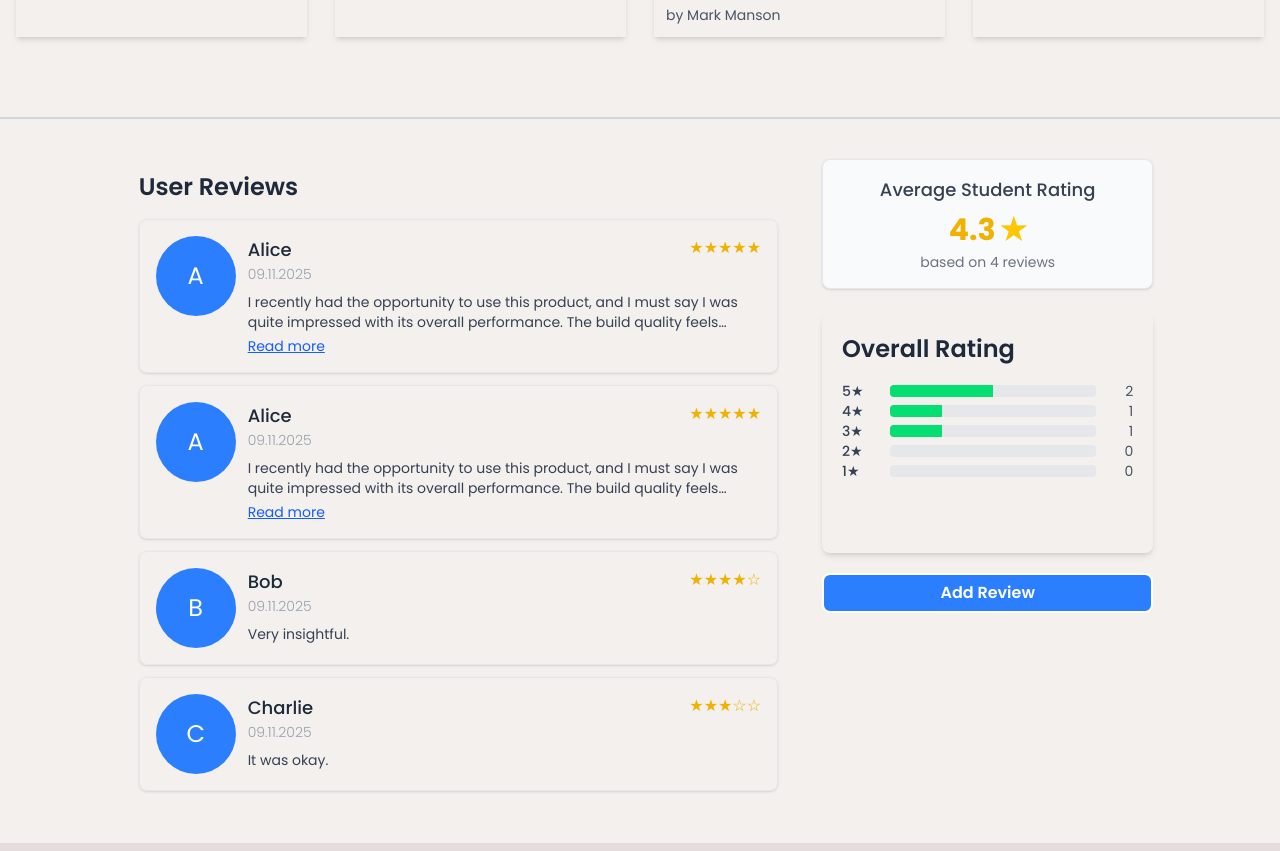
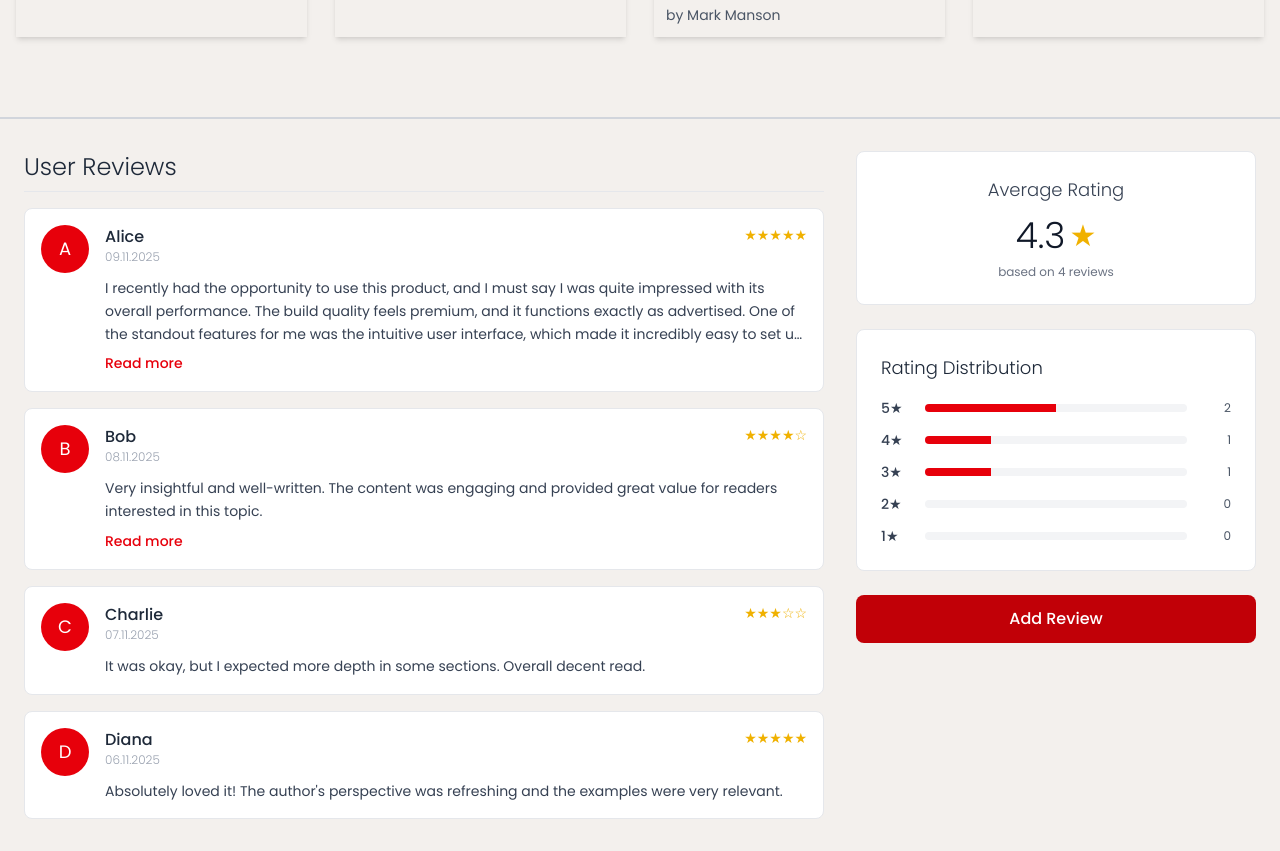
Before and after one commit to vikastech15/vikastech15-vikastech15-Online-Book-Rental-Website-Frontend, a React (Vite) app: page /ShowBooks/1 in a window 1280 px wide. Shown: the part 1165-2016 px from the top of the page. Built offline with nearby package versions, Linux system fonts and the light colour scheme; no server answers.

Commit message:
Update Review.jsx

```diff
--- a/src/components/Review&Crousel/Review.jsx
+++ b/src/components/Review&Crousel/Review.jsx
@@ -5,22 +5,17 @@ import ReviewForm from "./ReviewForm";
 const Review = () => {
   const [expandedReview, setExpandedReview] = useState(null);
   const [showModal, setShowModal] = useState(false);
+  const [isVisible, setIsVisible] = useState(false);
 
+  React.useEffect(() => {
+    setIsVisible(true);
+  }, []);
 
   const toggleExpand = (idx) => {
     setExpandedReview(expandedReview === idx ? null : idx);
   };
 
   const [reviews, setReviews] = useState([
-    // your existing initial reviews here...
-
-    {
-      username: "Alice",
-      date: "09.11.2025",
-      rating: 5,
-      comment:
-        "I recently had the opportunity to use this product, and I must say I was quite impressed with its overall performance. The build quality feels premium, and it functions exactly as advertised. One of the standout features for me was the intuitive user interface, which made it incredibly easy to set up and start using right away. Additionally, the customer support team was very responsive and helpful when I had a minor question. I would definitely recommend this to anyone looking for a reliable solution in this category.",
-    },
     {
       username: "Alice",
       date: "09.11.2025",
@@ -30,154 +25,211 @@ const Review = () => {
     },
     {
       username: "Bob",
-      date: "09.11.2025",
+      date: "08.11.2025",
       rating: 4,
-      comment: "Very insightful.",
+      comment: "Very insightful and well-written. The content was engaging and provided great value for readers interested in this topic.",
     },
     {
       username: "Charlie",
-      date: "09.11.2025",
+      date: "07.11.2025",
       rating: 3,
-      comment: "It was okay.",
+      comment: "It was okay, but I expected more depth in some sections. Overall decent read.",
+    },
+    {
+      username: "Diana",
+      date: "06.11.2025",
+      rating: 5,
+      comment: "Absolutely loved it! The author's perspective was refreshing and the examples were very relevant.",
     },
   ]);
 
+  const averageRating = reviews.length > 0
+    ? (reviews.reduce((sum, r) => sum + r.rating, 0) / reviews.length).toFixed(1)
+    : "0.0";
+
   return (
     <>
-      <div className="flex items-start gap-8 m-5 p-5 w-10/12 ">
+      <div className="container mx-auto px-4 sm:px-6 py-8">
+        <div className="flex flex-col lg:flex-row gap-6 lg:gap-8">
           {/* Left Side - Individual User Reviews */}
-        <div className="w-8/12 space-y-4 p-3 ">
-          <h2 className="text-2xl font-semibold text-gray-800 mb-2  pb-2">
+          <div className="w-full lg:w-8/12 space-y-4">
+            <h2 className="text-2xl font-light text-gray-800 mb-4 pb-2 border-b border-gray-200 transition-all duration-500 delay-100">
               User Reviews
             </h2>
 
-          <div className="flex flex-col gap-3 ">
+            <div className="flex flex-col gap-4">
               {reviews && reviews.length > 0 ? (
                 reviews.map((review, idx) => {
                   const isExpanded = expandedReview === idx;
                   return (
                     <div
                       key={idx}
-                    className="p-4 border flex gap-3 border-gray-200 rounded-lg shadow-sm "
+                      className={`p-4 bg-white border border-gray-200 rounded-lg transition-all duration-500 transform hover:scale-105 hover:shadow-md ${
+                        isVisible ? 'opacity-100 translate-y-0' : 'opacity-0 translate-y-4'
+                      }`}
+                      style={{ transitionDelay: `${idx * 100}ms` }}
                     >
-                    {/* user profile */}
-                    <div className="w-20 h-20 bg-blue-500 rounded-full text-2xl flex items-center justify-center text-white flex-shrink-0">
+                      <div className="flex gap-4">
+                        {/* User Profile */}
+                        <div className="w-12 h-12 bg-red-600 rounded-full text-lg flex items-center justify-center text-white flex-shrink-0 transition-transform duration-300 hover:scale-110">
                           {review.username?.[0] || "R"}
                         </div>
 
-                    <div className="flex flex-col w-full">
-                      <div className="flex justify-between items-start w-full mb-2">
+                        <div className="flex-1 min-w-0">
+                          <div className="flex flex-col sm:flex-row sm:justify-between sm:items-start gap-2 mb-3">
                             <div className="flex-1">
-                          <h3 className="font-medium text-gray-800 text-lg">
+                              <h3 className="font-medium text-gray-800 text-base">
                                 {review.username}
                               </h3>
-                          <p className="font-light text-gray-400 text-sm">
+                              <p className="font-light text-gray-400 text-xs">
                                 {review.date}
                               </p>
                             </div>
-                        <div className="text-yellow-500 text-normal whitespace-nowrap pl-3">
+                            <div className="text-yellow-500 text-sm whitespace-nowrap">
                               {"★".repeat(review.rating)}
                               {"☆".repeat(5 - review.rating)}
                             </div>
                           </div>
 
                           <p
-                        className={`text-sm text-gray-700 ${
-                          isExpanded ? "" : "line-clamp-2"
+                            className={`text-sm text-gray-700 leading-relaxed transition-all duration-300 ${
+                              isExpanded ? '' : 'line-clamp-3'
                             }`}
                           >
                             {review.comment}
                           </p>
 
-                      {review.comment.length > 100 && (
+                          {review.comment.length > 120 && (
                             <button
                               onClick={() => toggleExpand(idx)}
-                          className="mt-1 text-blue-600 text-sm underline w-fit"
+                              className="mt-2 text-red-600 hover:text-red-700 text-sm font-medium transition-colors duration-200 w-fit"
                             >
                               {isExpanded ? "Show less" : "Read more"}
                             </button>
                           )}
                         </div>
                       </div>
+                    </div>
                   );
                 })
               ) : (
+                <div className="text-center py-8">
                   <p className="text-gray-500 italic">No reviews yet.</p>
+                </div>
               )}
             </div>
           </div>
 
-        {/* Right Side - Summary of Total Reviews */}
-        <div className="w-4/12">
-
+          {/* Right Side - Rating Summary */}
+          <div className="w-full lg:w-4/12">
+            <div className="sticky top-6 space-y-6">
               {/* Average Rating Box */}
-          <div className="bg-gray-50 border border-gray-200 rounded-lg p-4 mb-6 text-center shadow-sm">
-              <h3 className="text-lg font-medium text-gray-700 mb-2">
-                Average Student Rating
+              <div className="bg-white border border-gray-200 rounded-lg p-6 text-center transition-all duration-500 transform hover:scale-105 hover:shadow-md">
+                <h3 className="text-lg font-light text-gray-700 mb-3">
+                  Average Rating
                 </h3>
-              <div className="flex items-center justify-center text-yellow-500 text-3xl font-bold">
-                {reviews && reviews.length > 0
-                  ? (
-                      reviews.reduce((sum, r) => sum + r.rating, 0) /
-                      reviews.length
-                    ).toFixed(1)
-                  : "N/A"}
-                <span className="ml-1 text-yellow-400">★</span>
+                <div className="flex items-center justify-center text-4xl font-light text-gray-900 mb-2">
+                  {averageRating}
+                  <span className="ml-1 text-yellow-500 text-3xl">★</span>
                 </div>
-              <p className="text-sm text-gray-500 mt-1">
-                based on {reviews?.length || 0} reviews
+                <p className="text-xs text-gray-500">
+                  based on {reviews.length} reviews
                 </p>
               </div>
 
-          <div className="sticky top-50 h-60 p-5  rounded-lg shadow-md">
-            <h2 className="text-2xl font-semibold text-gray-800 mb-2 pb-2">
-              Overall Rating
-            </h2>
+              {/* Rating Distribution */}
+              <div className="bg-white border border-gray-200 rounded-lg p-6 transition-all duration-500 delay-200 transform hover:scale-105 hover:shadow-md">
+                <h3 className="text-lg font-light text-gray-800 mb-4">
+                  Rating Distribution
+                </h3>
 
-
-
+                <div className="space-y-3">
                   {[5, 4, 3, 2, 1].map((star) => {
-              const count =
-                reviews?.filter((r) => r.rating === star).length || 0;
-              const percentage =
-                reviews?.length > 0
+                    const count = reviews.filter((r) => r.rating === star).length || 0;
+                    const percentage = reviews.length > 0
                       ? Math.round((count / reviews.length) * 100)
                       : 0;
 
                     return (
-                <div key={star} className="flex items-center gap-5">
-                  <span className="w-10 text-sm font-medium text-gray-700">
+                      <div key={star} className="flex items-center gap-3 group">
+                        <span className="w-8 text-sm font-medium text-gray-700 transition-colors duration-200 group-hover:text-red-400">
                           {star}★
                         </span>
-                  <div className="w-full bg-gray-200 h-3 rounded overflow-hidden">
+                        <div className="flex-1 bg-gray-100 h-2 rounded-full overflow-hidden">
                           <div
-                      className="bg-green-400 h-full transition-all duration-300"
+                            className="bg-red-600 h-full transition-all duration-1000 ease-out"
                             style={{ width: `${percentage}%` }}
                           ></div>
                         </div>
-                  <span className="text-sm text-gray-600 w-6 text-right">
+                        <span className="text-xs text-gray-600 w-8 text-right transition-colors duration-200 group-hover:text-red-400">
                           {count}
                         </span>
                       </div>
                     );
                   })}
                 </div>
+              </div>
 
+              {/* Add Review Button */}
               <button
                 onClick={() => setShowModal(true)}
-          className="bg-blue-500 border-2 rounded-lg w-full mt-5 h-10 text-white font-semibold">
+                className="w-full py-3 bg-red-700 hover:bg-red-800 text-white font-medium rounded-lg transition-all duration-300 transform hover:scale-105 hover:shadow-md active:scale-95"
+              >
                 Add Review
               </button>
             </div>
+          </div>
+        </div>
+      </div>
 
+      {/* Review Form Modal */}
       {showModal && (
+        <div className="fixed inset-0 bg-black bg-opacity-50 flex items-center justify-center p-4 z-50 animate-fadeIn">
+          <div className="bg-white rounded-lg max-w-md w-full p-6 transform animate-scaleIn">
             <ReviewForm
               onClose={() => setShowModal(false)}
-    onSubmit={(newReview) => setReviews([newReview, ...reviews])}
+              onSubmit={(newReview) => {
+                setReviews([newReview, ...reviews]);
+                setShowModal(false);
+              }}
             />
+          </div>
+        </div>
       )}
 
-      </div>
+      {/* Custom Animations */}
+      <style jsx>{`
+        @keyframes fadeIn {
+          from { opacity: 0; }
+          to { opacity: 1; }
+        }
+
+        @keyframes scaleIn {
+          from {
+            opacity: 0;
+            transform: scale(0.9);
+          }
+          to {
+            opacity: 1;
+            transform: scale(1);
+          }
+        }
+
+        .animate-fadeIn {
+          animation: fadeIn 0.3s ease-out;
+        }
+
+        .animate-scaleIn {
+          animation: scaleIn 0.3s ease-out;
+        }
+
+        .line-clamp-3 {
+          display: -webkit-box;
+          -webkit-line-clamp: 3;
+          -webkit-box-orient: vertical;
+          overflow: hidden;
+        }
+      `}</style>
     </>
   );
 };
```
Lines whose indentation alone changed are shown as unchanged.
